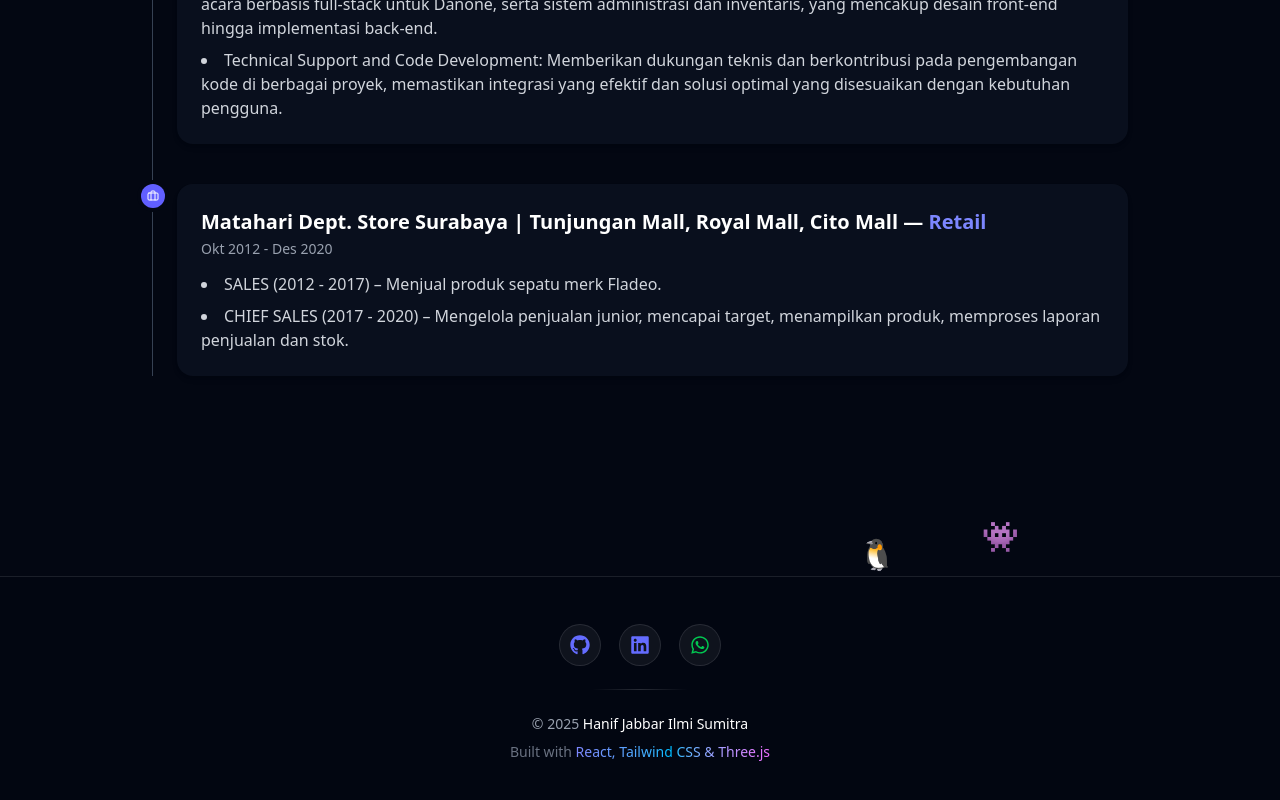
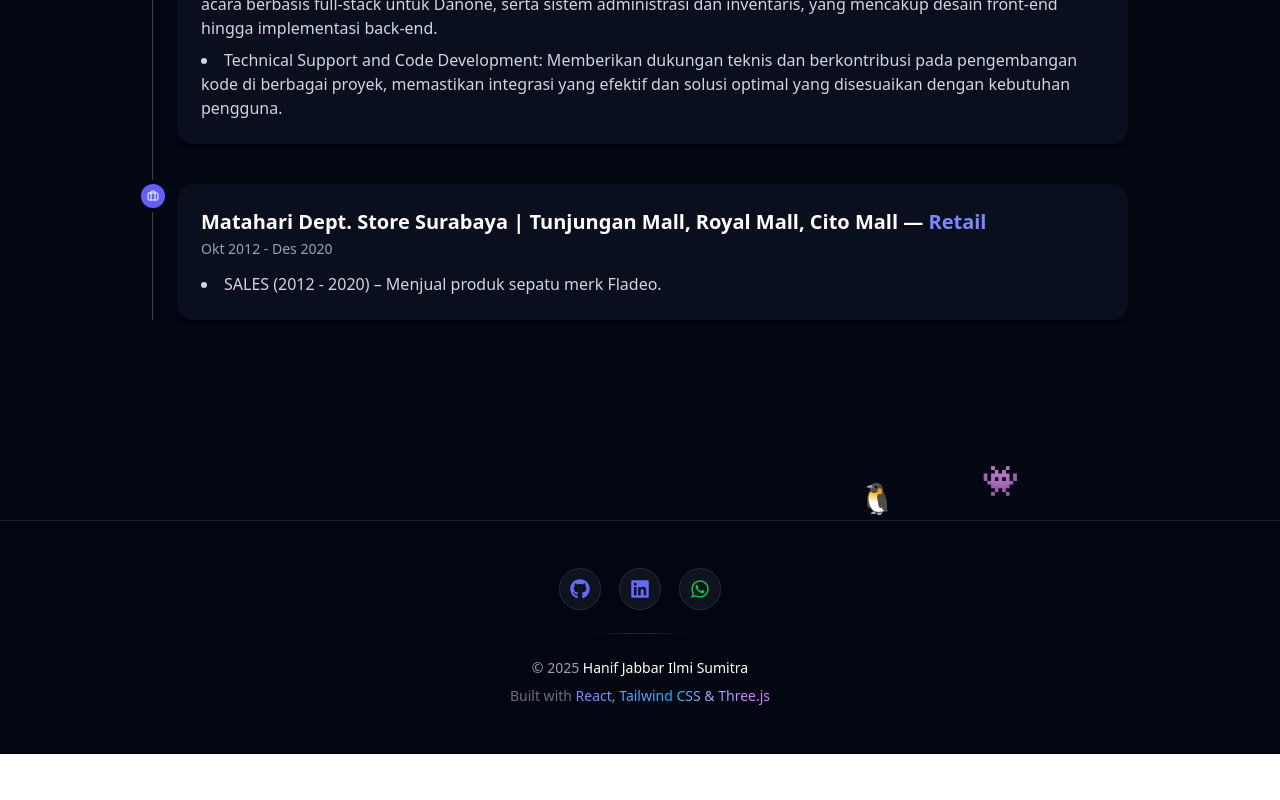
Before and after one commit to jabbarhanif/jabbarhanif.github.io, a React (Vite) app: page / in a window 1280 px wide. Shown: the part 5061-5861 px from the top of the page. After the commit the page ends 5815 px from the top, so only its background shows below. Built offline with nearby package versions, Linux system fonts and the light colour scheme.

Commit message:
Update Experience.jsx

```diff
--- a/src/components/Experience.jsx
+++ b/src/components/Experience.jsx
@@ -17,8 +17,8 @@ const experiences = [
         company: "Retail",
         period: "Okt 2012 - Des 2020",
         description: [
-            "SALES (2012 - 2017) – Menjual produk sepatu merk Fladeo.",
-            "CHIEF SALES (2017 - 2020) – Mengelola penjualan junior, mencapai target, menampilkan produk, memproses laporan penjualan dan stok.",
+            "SALES (2012 - 2020) – Menjual produk sepatu merk Fladeo.",
+           // "CHIEF SALES (2017 - 2020) – Mengelola penjualan junior, mencapai target, menampilkan produk, memproses laporan penjualan dan stok.",
         ],
     },
     // {
```
